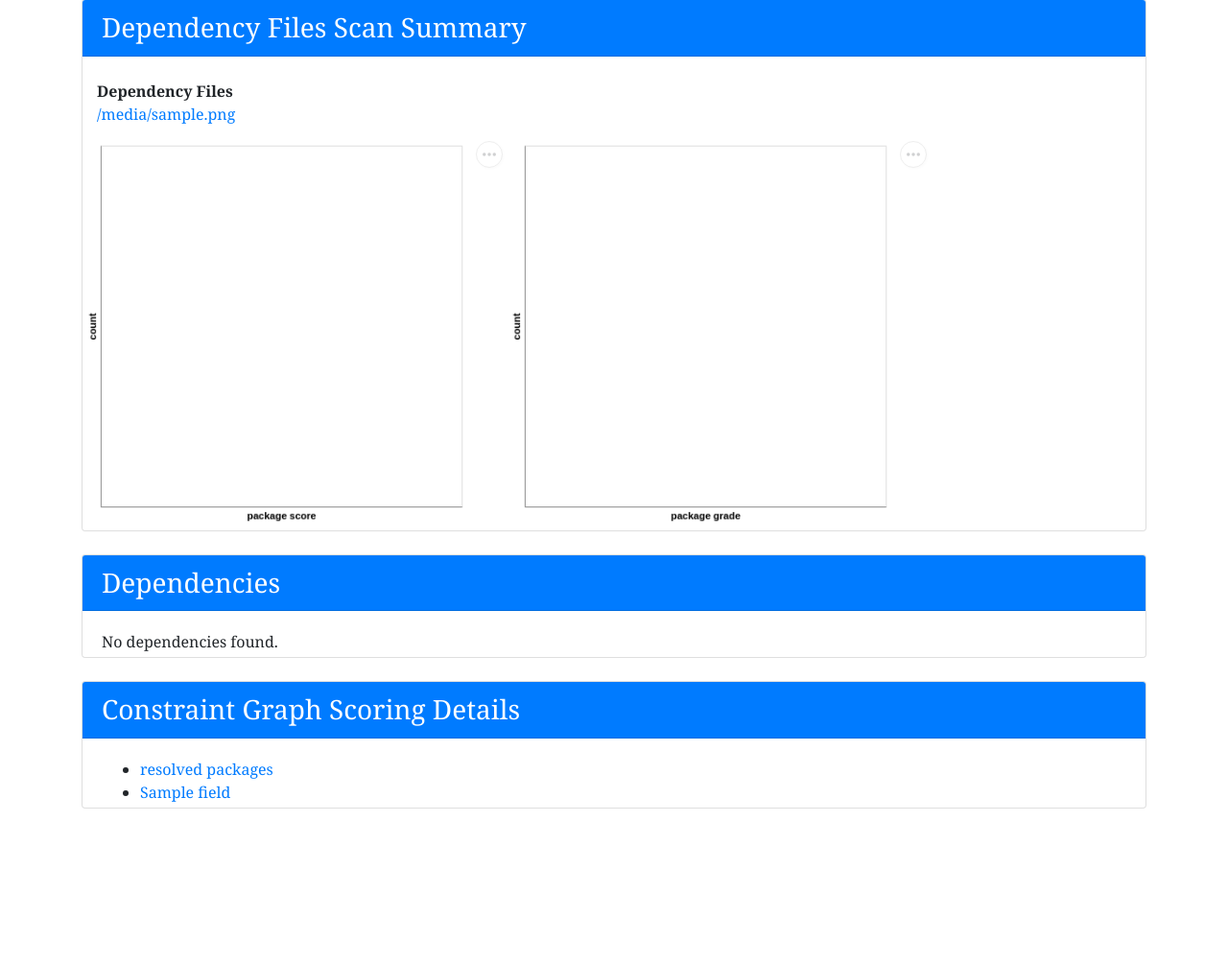
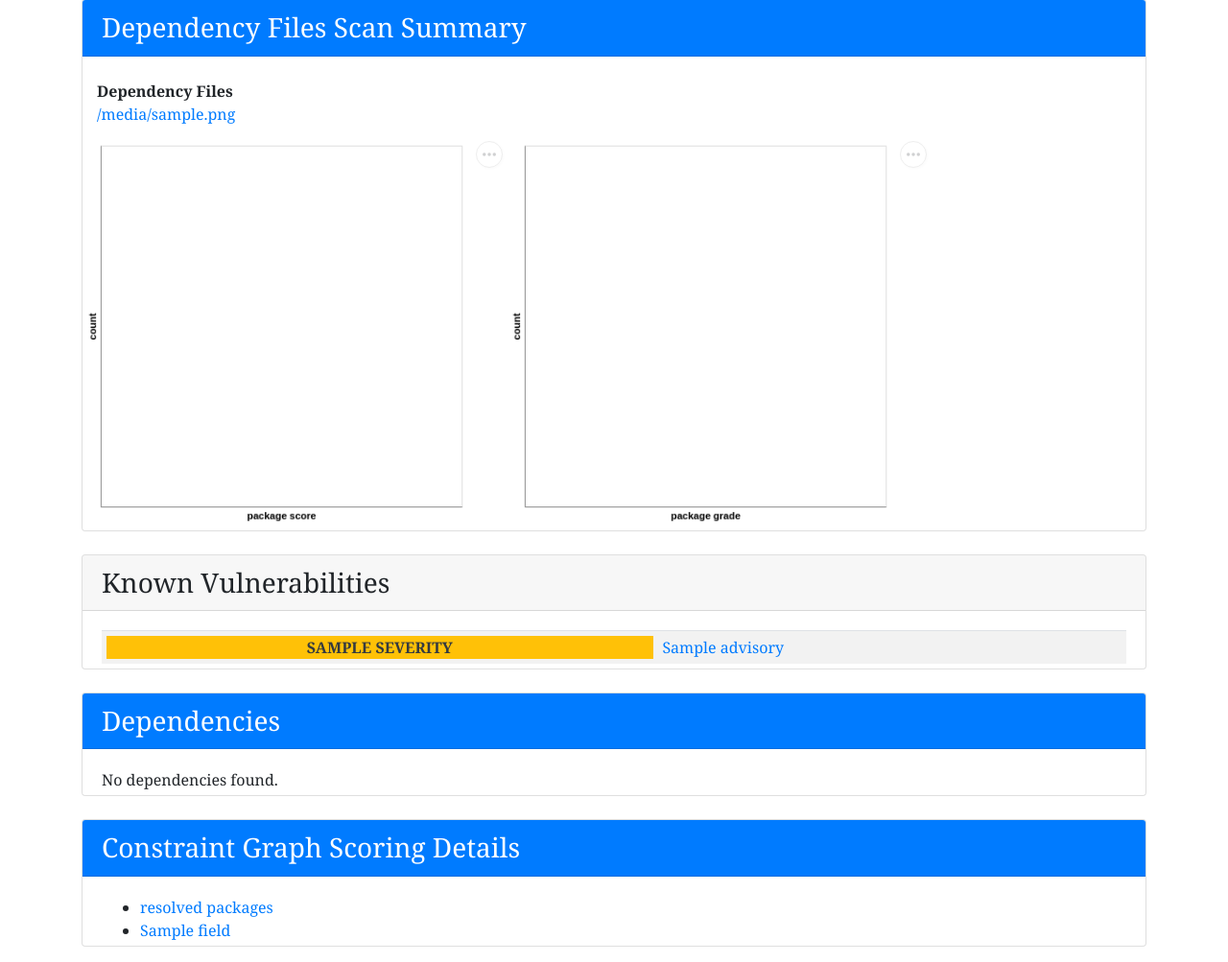
Before and after one commit to mozilla-services/dependency-observatory, a Flask app: template depobs/website/templates/dep_files_report.html in a window 1280 px wide. Shown: the part 123-1126 px from the top of the page at 96% size. Before the commit the page ends 966 px from the top, so only its background shows below. Run offline with Flask 2, Linux system fonts and the light colour scheme; the template is opened without the code that fills it: most values are stand-ins (such as "Sample title", 1, 10 or a date in 2020); data that the repository does not hold is empty; parts of the project's set-up code (start-up, migrations or seed data) failed here and were passed over; some libraries are stand-ins or nearby versions.

Commit message:
web: add vulns table to dep files report

```diff
--- a/depobs/website/templates/dep_files_report.html
+++ b/depobs/website/templates/dep_files_report.html
@@ -21,6 +21,21 @@
                     <div id="deps_score_histogram" data-src="/graphs/{{scan.graph_id}}/score_histogram"></div>
                     <div id="deps_score_code_histogram" data-src="/graphs/{{scan.graph_id}}/score_code_histogram"></div>
                 <div>
+            </div>
+        </div>
+    </div>
+
+    <div class="row">
+        <div class="col-lg-12">
+            <div class="card card-primary mt-4 summary" id="known-vulnerabilities">
+                <div id="vuln-header" class="card-header text-center text-md-left">
+                    {# TODO: display aggregates and change header color #}
+                    <span class="h3">Known Vulnerabilities</span>
+                </div>
+
+                <div class="card-body pb-1">
+                    {% include 'vulns_table.html' %}
+                </div>
             </div>
         </div>
     </div>
--- /dev/null
+++ b/depobs/website/templates/vulns_table.html
@@ -0,0 +1,24 @@
+<table id="vulns" class="table table-striped table-sm vulnerabilities-table">
+    {% for advisory in advisories %}
+    <tr>
+        <td>
+            <div class="text-center
+                        {%if advisory.severity == 'low' %}
+                        bg-info text-light
+                        {% elif advisory.severity == 'medium' %}
+                        bg-warning text-dark
+                        {% elif advisory.severity == 'high' or advisory.severity == 'critical' %}
+                        bg-danger text-light
+                        {% else  %}
+                        bg-warning text-dark
+                        {% endif %}
+                        ">
+                {{advisory.severity | upper}}
+            </div>
+        </td>
+        <td>
+            <a href="{{advisory.url}}" title="{{advisory.title}}">{{advisory.title}}</a>
+        </td>
+    </tr>
+    {% endfor %}
+</table>
--- a/depobs/website/views.py
+++ b/depobs/website/views.py
@@ -198,11 +198,15 @@ def show_dep_files_report(scan_id: int) -> Any:
     (alternatively could index on and use hashes of the dep files as
     query params).
     """
+    scan = models.get_scan_by_id(scan_id).one()
     return render_template(
         "dep_files_report.html",
         name=f"scan {scan_id}",
-        scan=models.get_scan_by_id(scan_id).one(),
+        scan=scan,
         package_report_fields=scoring.all_score_component_fields,
+        advisories=models.get_advisories_by_package_version_ids_query(
+            scan.package_graph.distinct_package_ids
+        ).all(),
     )
 
 
```
Also changed, not shown: depobs/website/templates/package_report.html (+3 -24 lines).
